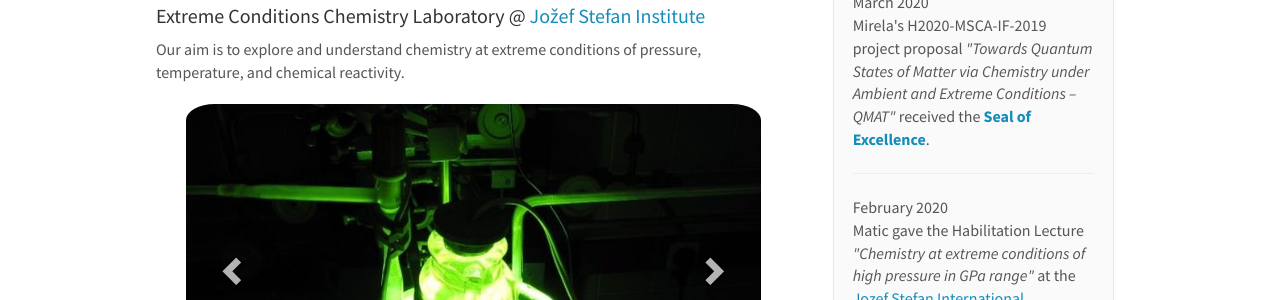
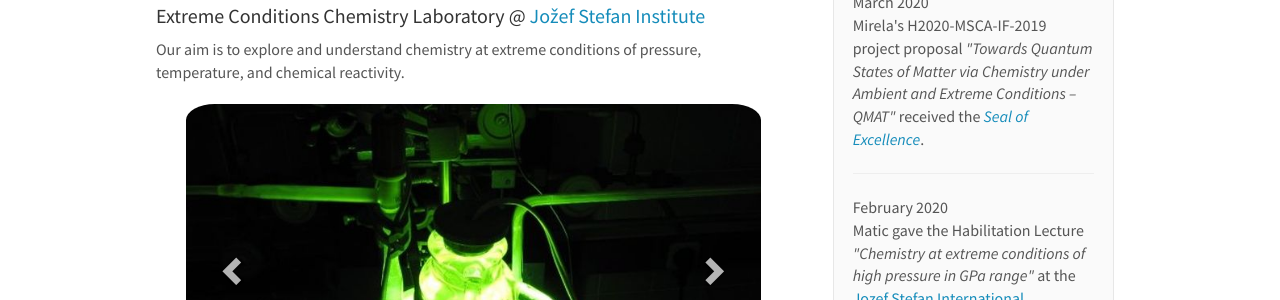
Before and after one commit to eccl-jsi/eccl-jsi.github.io, a Jekyll site: the page built from _pages/home.md, in a window 1280 px wide. Shown: the part 143-443 px from the top of the page. Built offline with Jekyll 4.4.1, drawn with Linux system fonts in a browser that asks for light colours; nearby versions of some CDN libraries.

Commit message:
Update news.yml

```diff
--- a/_data/news.yml
+++ b/_data/news.yml
@@ -1,5 +1,5 @@
 - date: March 2020
-  headline: "Mirela's H2020-MSCA-IF-2019 project proposal <i>&quot;Towards Quantum States of Matter via Chemistry under Ambient and Extreme Conditions – QMAT&quot;</i> received the <a href='https://ec.europa.eu/info/research-and-innovation/funding/funding-opportunities/seal-excellence_en/'><b>Seal of Excellence</b></a>."
+  headline: "Mirela's H2020-MSCA-IF-2019 project proposal <i>&quot;Towards Quantum States of Matter via Chemistry under Ambient and Extreme Conditions – QMAT&quot;</i> received the <a href='https://ec.europa.eu/info/research-and-innovation/funding/funding-opportunities/seal-excellence_en/'><i>Seal of Excellence</i></a>."
 
 - date: February 2020
   headline: "Matic gave the Habilitation Lecture <i>&quot;Chemistry at extreme conditions of high pressure in GPa range&quot;</i> at the <a href='https://www.mps.si/en/'>Jozef Stefan International Postgraduate School</a>."
```
